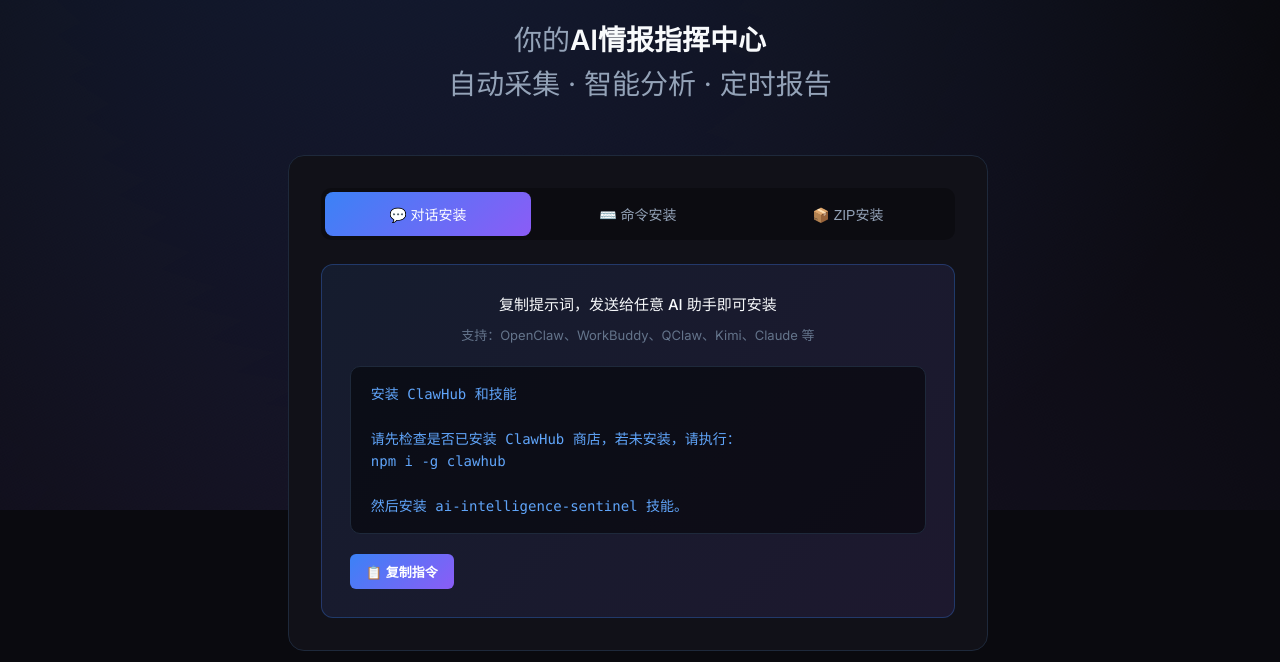
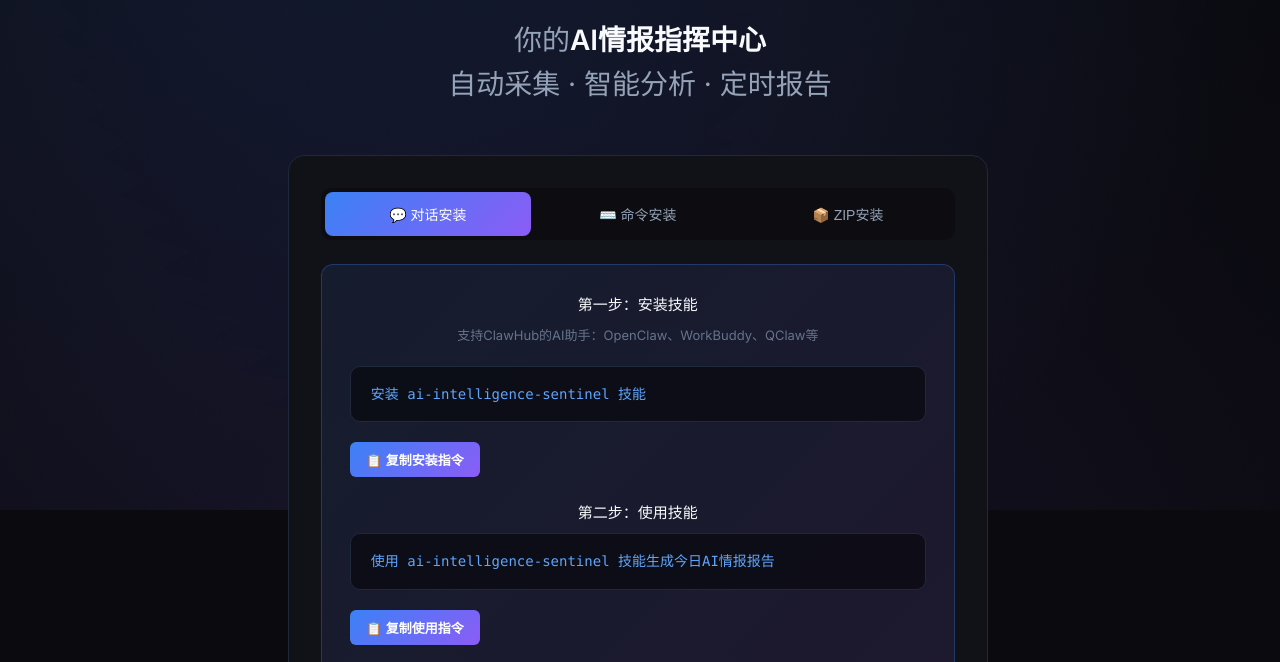
Before and after one commit to xiaopengs/ai-sentinel, a plain HTML site: page docs/index.html in a window 1280 px wide. Shown: the part 290-952 px from the top of the page. Drawn offline with Linux system fonts and the light colour scheme.

Commit message:
优化使用说明：明确技能名称触发词，分步骤指导安装和使用

```diff
--- a/docs/index.html
+++ b/docs/index.html
@@ -788,11 +788,16 @@
                 <!-- Chat Install -->
                 <div id="chat-install" class="install-content active">
                     <div class="chat-install-box">
-                        <div class="chat-install-title">复制提示词，发送给任意 AI 助手即可安装</div>
-                        <div class="chat-install-support">支持：OpenClaw、WorkBuddy、QClaw、Kimi、Claude 等</div>
-                        <div class="chat-command">安装 ClawHub 和技能<br><br>请先检查是否已安装 ClawHub 商店，若未安装，请执行：<br>npm i -g clawhub<br><br>然后安装 ai-intelligence-sentinel 技能。</div>
-                        <button class="copy-btn" onclick="copyText('安装 ClawHub 和技能 请先检查是否已安装 ClawHub 商店，若未安装，请安装 npm i -g clawhub ，然后安装 ai-intelligence-sentinel 技能。')">
-                            <span id="copyText-chat">📋 复制指令</span>
+                        <div class="chat-install-title">第一步：安装技能</div>
+                        <div class="chat-install-support">支持ClawHub的AI助手：OpenClaw、WorkBuddy、QClaw等</div>
+                        <div class="chat-command">安装 ai-intelligence-sentinel 技能</div>
+                        <button class="copy-btn" onclick="copyText('安装 ai-intelligence-sentinel 技能')">
+                            <span id="copyText-chat">📋 复制安装指令</span>
+                        </button>
+                        <div class="chat-install-title" style="margin-top: 24px;">第二步：使用技能</div>
+                        <div class="chat-command">使用 ai-intelligence-sentinel 技能生成今日AI情报报告</div>
+                        <button class="copy-btn" onclick="copyText('使用 ai-intelligence-sentinel 技能生成今日AI情报报告')">
+                            <span id="copyText-use">📋 复制使用指令</span>
                         </button>
                     </div>
                 </div>
```
Also changed, not shown: 2 other files.
